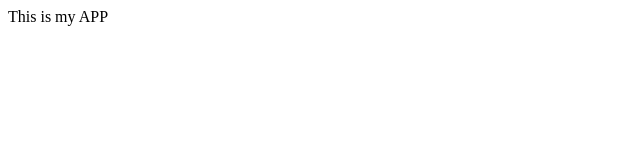
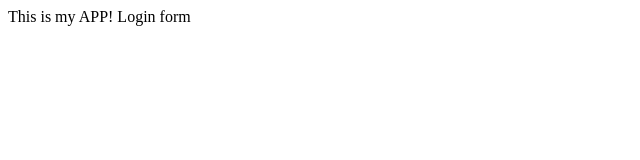
Before and after one commit to Aloisiolz/myappsample, a plain HTML site: page index.html in a window 1280 px wide. Shown: the full height of the page, 0-640 px from the left. Drawn offline with Linux system fonts and the light colour scheme.

Commit message:
login form

```diff
--- /dev/null
+++ b/dir-2/app2.js
@@ -0,0 +1 @@
+console.log("Diretorio 2");
--- a/index.html
+++ b/index.html
@@ -7,6 +7,7 @@
     <title>My App</title>
 </head>
 <body>
-    This is my APP
+    This is my APP!
+    Login form
 </body>
 </html>
```
Also changed, not shown: login.html (added, +1 -0 lines), log.txt (added).
